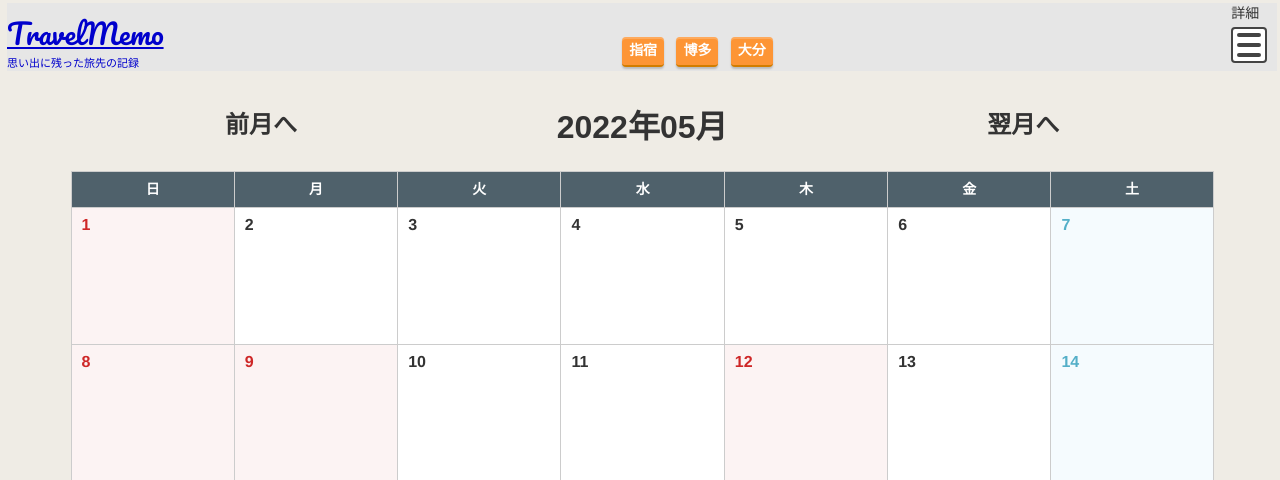
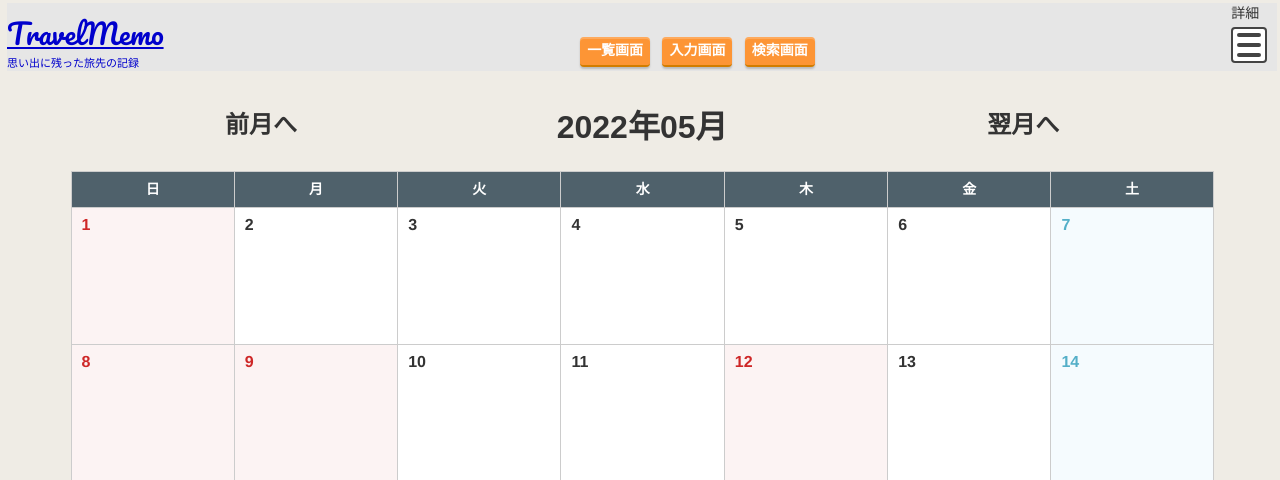
Before and after one commit to pugachev/dailycheck, a PHP site: page /index.php in a window 1280 px wide. Shown: the top 480 px of the page. Run offline with PHP 8.4, Linux system fonts and the light colour scheme; data that the repository does not hold is empty.

Commit message:
ヘッダ部分の改良

```diff
--- a/footer.php
+++ b/footer.php
@@ -14,7 +14,7 @@
         var tgtday = ('0'+$(this).find(".calendar-day-number").text()).slice(-2);
         var tgtyearmonth = $(".calendar-year-month").text().replace('年','/').replace('月','');
         // var tgturl = "https://ikefukuro40.tech/dailycheck/list.php?yearmonth="+tgtyearmonth+"&day="+tgtday;
-        var tgturl = "http://localhost/dailycheck/list.php?yearmonth="+tgtyearmonth+"&day="+tgtday;
+        var tgturl = "https://ikefukuro40.tech/dailycheck/list.php"+tgtyearmonth+"&day="+tgtday;
         location.href = tgturl;
     });
 	});
--- a/header.php
+++ b/header.php
@@ -7,10 +7,14 @@
         <div class="headerB">
           <ul id="headerBmenu">
             <li>
-              <a href="" class="btn-square-pop">指宿</a>
+              <a href="https://ikefukuro40.tech/dailycheck/index.php" class="btn-square-pop">一覧画面</a>
             </li>
-            <li><a href="" class="btn-square-pop">博多</a></li>
-            <li><a href="" class="btn-square-pop">大分</a></li>
+            <li>
+              <a href="https://ikefukuro40.tech/dailycheck/input.php" class="btn-square-pop">入力画面</a>
+            </li>
+            <li>
+              <a href="https://ikefukuro40.tech/dailycheck/serach.php" class="btn-square-pop">検索画面</a>
+            </li>
           </ul>
         </div>
         <div class="headerC">
@@ -25,13 +29,15 @@
       <div class="headerBack">
         <p id="tojiru">×閉じる</p>
         <ul>
-          <li>
-            <a href="https://searchman.info/p_touroku.html">メルマガ</a>
-          </li>
-          <li>
-            <a href="https://searchman.info/sub.html">連絡</a>
-          </li>
-          <li><a href="https://searchman.info/intro.html">特定商取引</a></li>
+        <li>
+              <a href="https://ikefukuro40.tech/dailycheck/index.php" class="btn-square-pop">一覧画面</a>
+            </li>
+            <li>
+              <a href="https://ikefukuro40.tech/dailycheck/input.php" class="btn-square-pop">入力画面</a>
+            </li>
+            <li>
+              <a href="https://ikefukuro40.tech/dailycheck/serach.php" class="btn-square-pop">検索画面</a>
+            </li>
         </ul>
       </div>
     </header>
```
